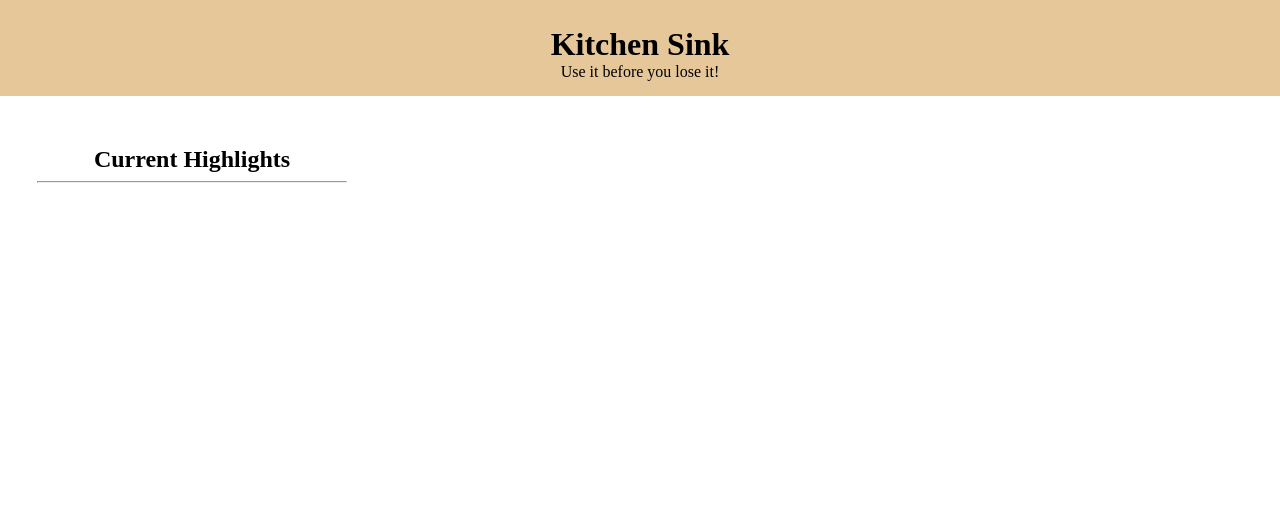
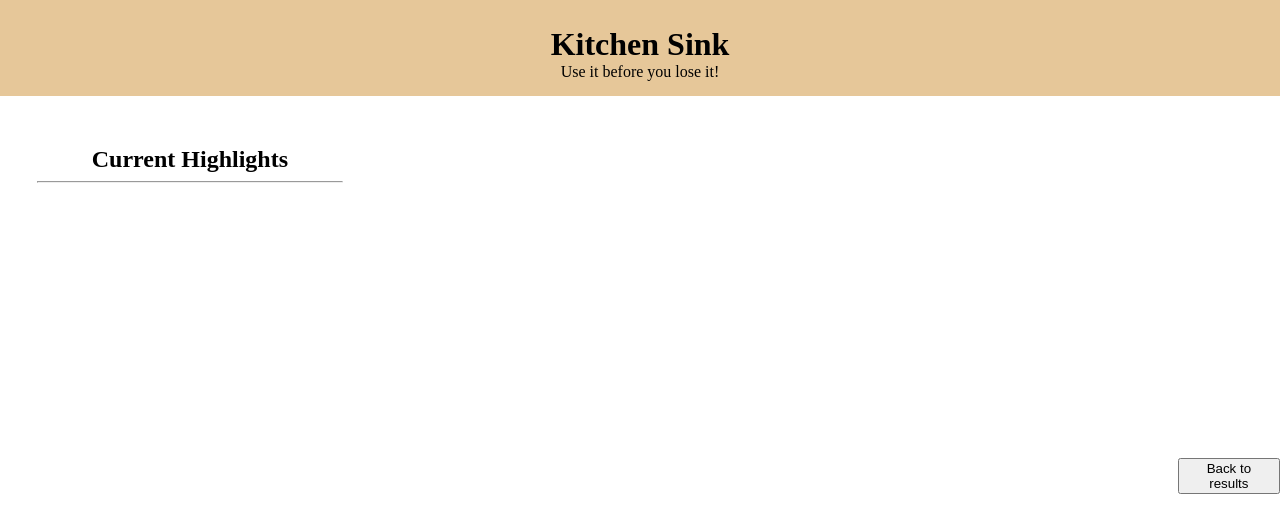
Before and after one commit to CJSpohn/niche, a React (Create React App) app: page /recipes/1 in a window 1280 px wide. Shown: the top 532 px of the page. Built offline with nearby package versions, Linux system fonts and the light colour scheme.

Commit message:
Add back button to recipe details

```diff
--- a/src/components/App/App.js
+++ b/src/components/App/App.js
@@ -9,6 +9,7 @@ import './App.css';
 const App = () => {
   const [favorites, setFavorites] = useState([]);
   const [currentRecipe, setCurrentRecipe] = useState([]);
+  const [recipes, setRecipes] = useState([]);
 
   return (
     <>
@@ -22,6 +23,8 @@ const App = () => {
               <div className="body-wrapper">
                 <Aside favorites={favorites}/>
                 <Recipes
+                  setRecipes={setRecipes}
+                  recipes={recipes}
                   setCurrentRecipe={setCurrentRecipe}
                   setFavorites={setFavorites}
                 />
@@ -37,7 +40,9 @@ const App = () => {
               <Header />
               <div className="body-wrapper">
                 <Aside />
-                <RecipeDetails currentRecipe={currentRecipe}/>
+                <RecipeDetails
+                  currentRecipe={currentRecipe}
+                  setCurrentRecipe={setCurrentRecipe}/>
               </div>
             </>
           )}
--- a/src/components/RecipeDetails/RecipeDetails.js
+++ b/src/components/RecipeDetails/RecipeDetails.js
@@ -1,9 +1,17 @@
 import React from 'react';
+import { Link } from 'react-router-dom';
 import './RecipeDetails.css'
 
-const RecipeDetails = ({ currentRecipe }) => {
+const RecipeDetails = ({ currentRecipe, setCurrentRecipe }) => {
   return (
-    <h1 className="recipe-title">{currentRecipe.title}</h1>
+    <>
+      <h1 className="recipe-title">{currentRecipe.title}</h1>
+      <Link to={{
+        pathname:`/`
+      }}>
+        <button onClick={() => setCurrentRecipe([])} className="back-btn">Back to results</button>
+      </Link>
+    </>
   )
 }
 
--- a/src/components/RecipeForm/RecipeForm.js
+++ b/src/components/RecipeForm/RecipeForm.js
@@ -3,9 +3,8 @@ import RecipeResults from '../RecipeResults/RecipeResults'
 import api from './RecipeFetch.js';
 import './RecipeForm.css';
 
-const RecipeForm = ({ setCurrentRecipe, setFavorites }) => {
+const RecipeForm = ({ setCurrentRecipe, setFavorites, recipes, setRecipes }) => {
   const [ingredients, setIngredients] = useState('');
-  const [recipes, setRecipes] = useState([]);
 
   const getRecipes = async (e) => {
     const apiKey = process.env.REACT_APP_SPOON_KEY;
@@ -35,7 +34,8 @@ const RecipeForm = ({ setCurrentRecipe, setFavorites }) => {
       {recipes.length !== 0 &&
         <RecipeResults
           setCurrentRecipe={setCurrentRecipe}
-          setFavorites={setFavorites}recipes={recipes}
+          setFavorites={setFavorites}
+          recipes={recipes}
           />
       }
     </>
--- a/src/components/Recipes/Recipes.js
+++ b/src/components/Recipes/Recipes.js
@@ -2,13 +2,15 @@ import React from 'react';
 import './Recipes.css'
 import RecipeForm from '../RecipeForm/RecipeForm'
 
-const Recipes = ({ setCurrentRecipe, setFavorites }) => {
+const Recipes = ({ setCurrentRecipe, setFavorites, setRecipes, recipes }) => {
   return(
     <section className="recipes">
       <h1>What ingredients do you need to use?</h1>
       <RecipeForm
         setCurrentRecipe={setCurrentRecipe}
         setFavorites={setFavorites}
+        setRecipes={setRecipes}
+        recipes={recipes}
       />
     </section>
   )
```
